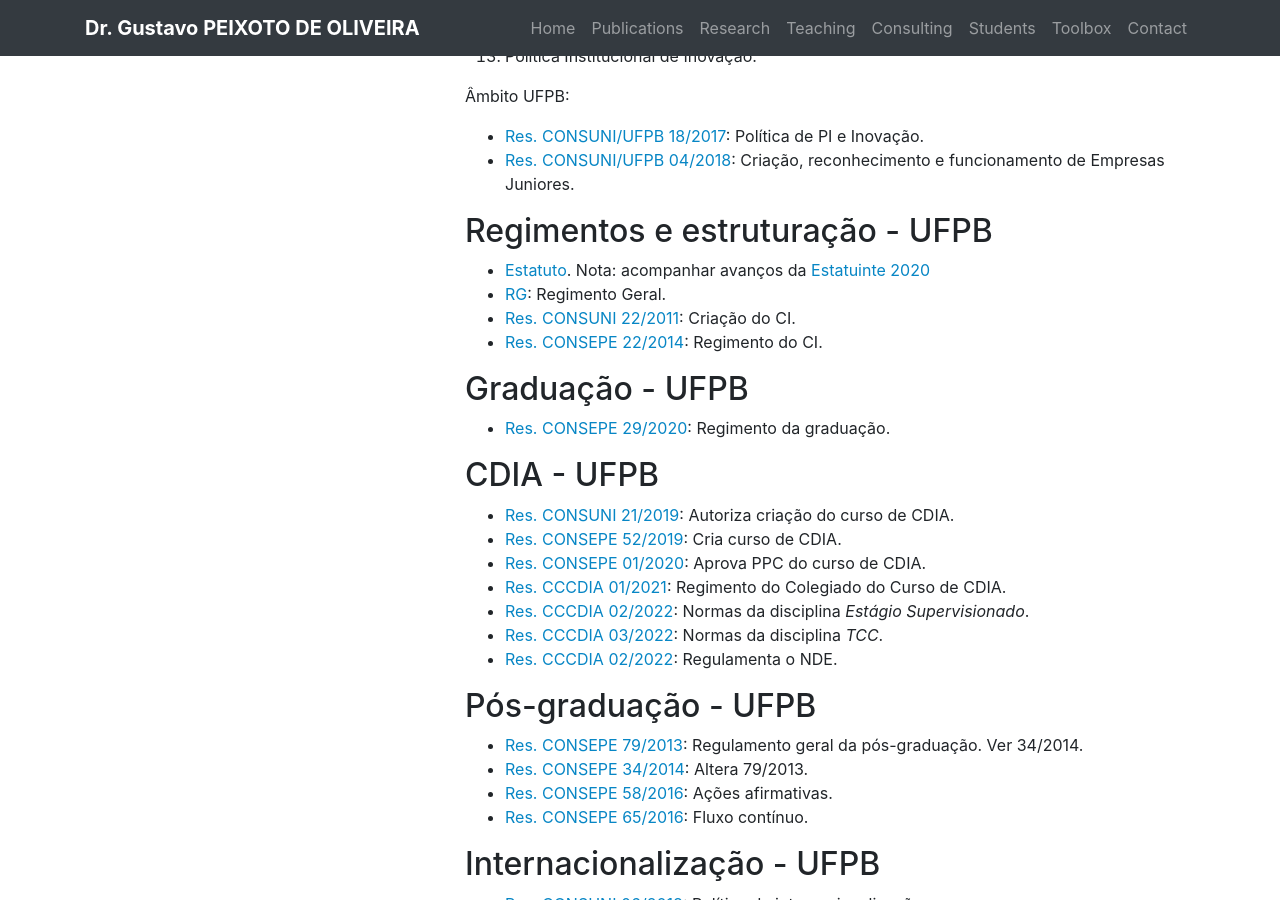
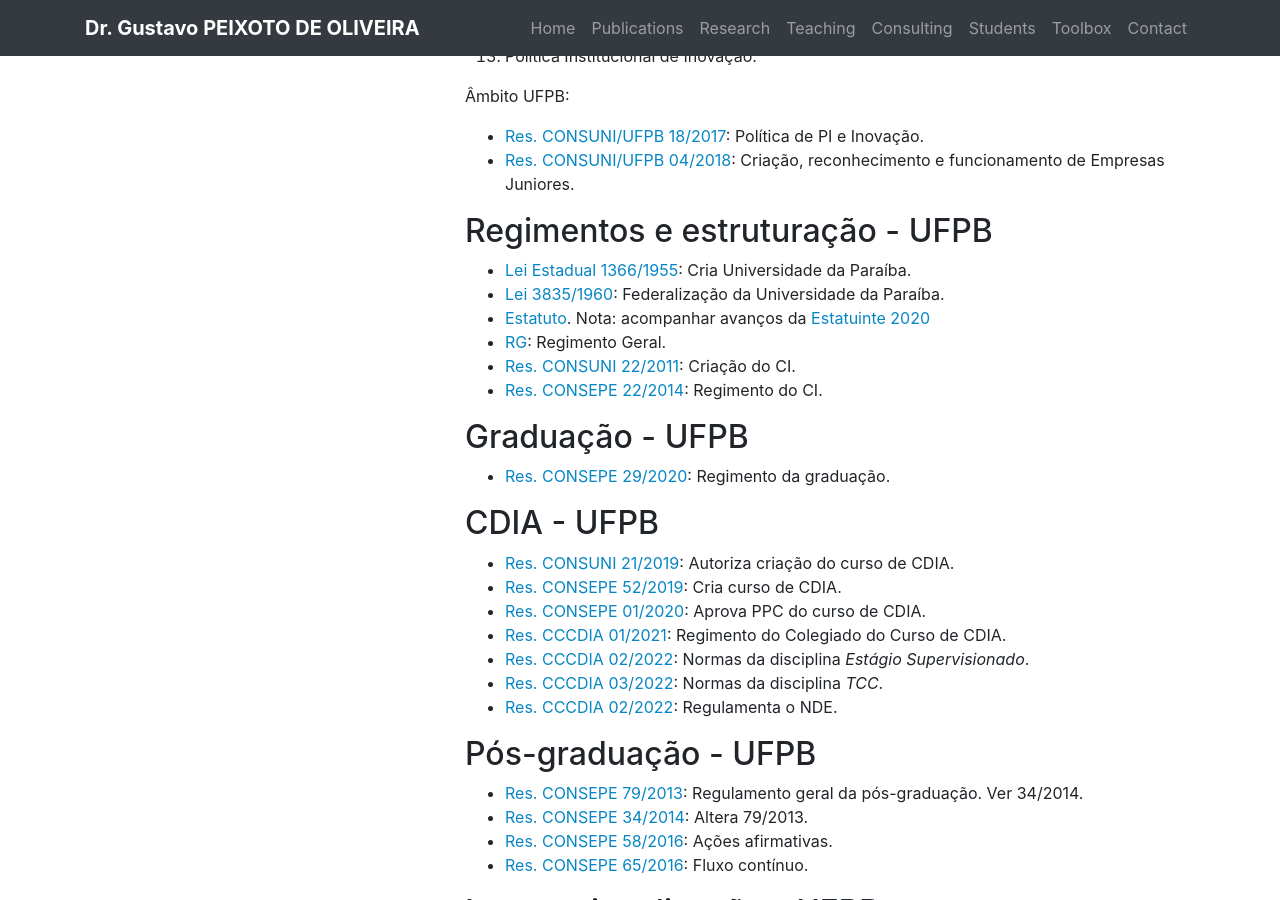
Before and after one commit to gcpeixoto/gcpeixoto.github.io, a Jekyll site: the page built from _toolbox/G-w-law.md, in a window 1280 px wide and 900 px high, scrolled down 2680 px. Built offline with Jekyll 4.4.1, drawn with Linux system fonts in a browser that asks for light colours.

Commit message:
Update law

```diff
--- a/_toolbox/G-w-law.md
+++ b/_toolbox/G-w-law.md
@@ -125,6 +125,8 @@
 
 ## Regimentos e estruturação - UFPB
 
+- [Lei Estadual 1366/1955](../_media/files/leis/lei-estadual-de-criacao-da-ufpb-1955.pdf): Cria Universidade da Paraíba.
+- [Lei 3835/1960](https://www.planalto.gov.br/ccivil_03/leis/l3835.htm): Federalização da Universidade da Paraíba.
 - [Estatuto](../_media/files/leis/estatuto-ufpb.pdf). Nota: acompanhar avanços da [Estatuinte 2020](https://www.ufpb.br/estatuinte/)
 - [RG](../_media/files/leis/regimento-geral-ufpb.pdf): Regimento Geral.
 - [Res. CONSUNI 22/2011](../_media/files/leis/resolucao-consuni-22-2011-criacao-ci.pdf): Criação do CI.
```
Also changed, not shown: 1 other file.
